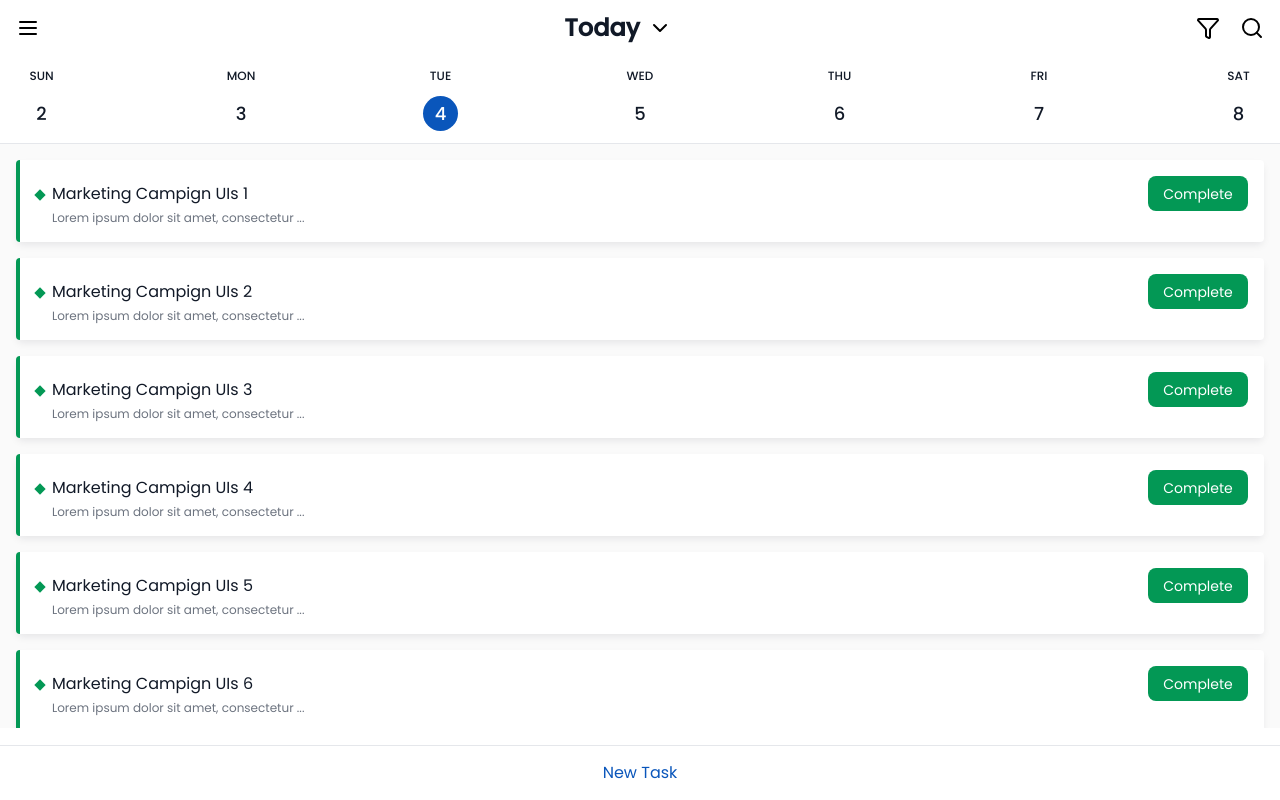
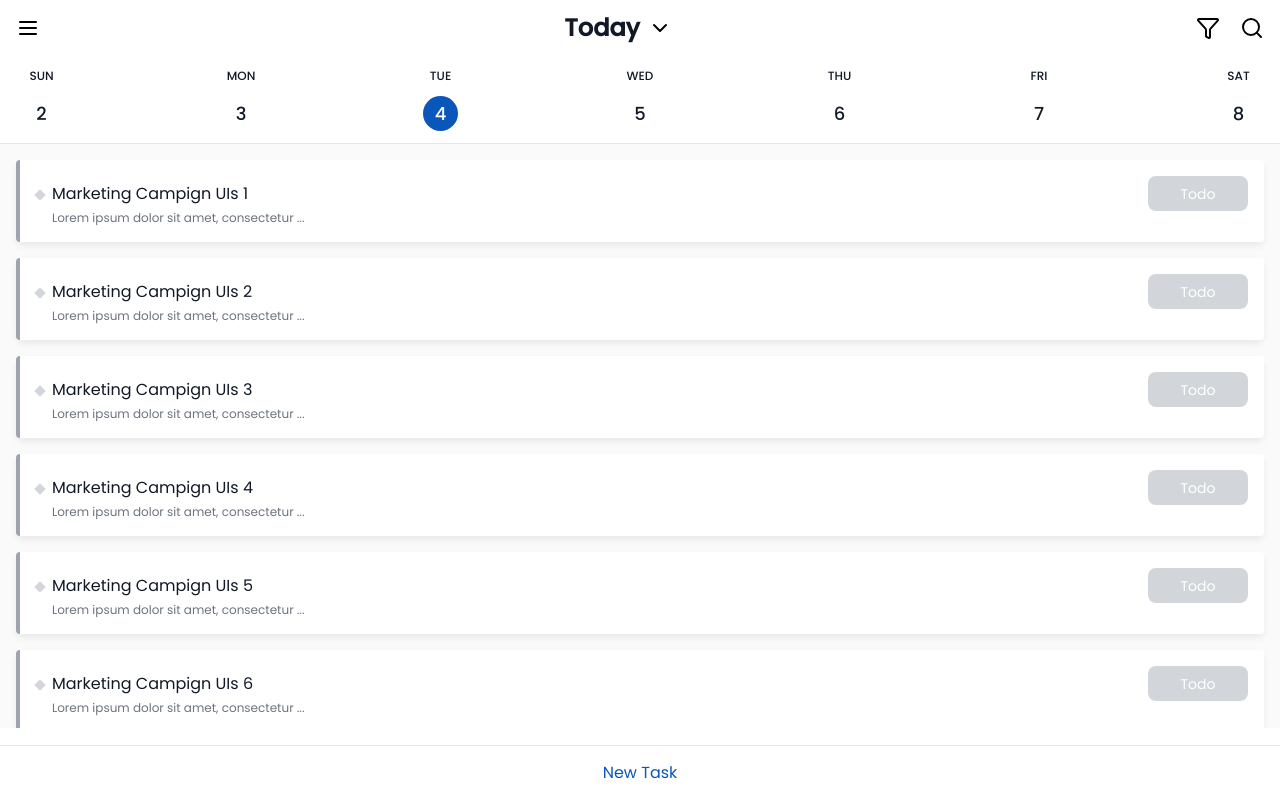
Before and after one commit to waiyanhtet1/todolist, a React (Vite) app: page / in a window 1280 px wide. Built offline with nearby package versions, Linux system fonts and the light colour scheme.

Commit message:
setup: state handling of date time and switch buttons

```diff
--- a/src/components/CardList.tsx
+++ b/src/components/CardList.tsx
@@ -6,19 +6,11 @@ const CardList = () => {
       {Array.from({ length: 15 }).map((_, i) => (
         <TodoCard
           key={i}
-          variant="complete"
+          variant="todo"
           title={`Marketing Campign UIs ${i + 1}`}
           text="Lorem ipsum dolor sit amet, consectetur adipiscing elit. Cras fringilla enim"
         />
       ))}
-      {/* <TodoCard
-        variant="todo"
-        title="Marketing Campign UIs"
-        text="Lorem ipsum dolor sit amet, consectetur adipiscing elit. Cras fringilla enim"
-      />
-      <TodoCard variant="processing" title="title" text="text" />
-
-      <TodoCard variant="complete" title="title" text="text" /> */}
     </div>
   );
 };
--- a/src/components/DateTimeInput.tsx
+++ b/src/components/DateTimeInput.tsx
@@ -11,11 +11,30 @@ const DateTimeInput = () => {
   const [endDate, setEndDate] = useState(new Date());
   const [endTime, setEndTime] = useState("10:00");
 
+  const [currentStatus, setCurrentStatus] = useState<
+    "todo" | "processing" | "complete"
+  >("todo");
+
+  const handleStatusChange = () => {
+    switch (currentStatus) {
+      case "todo":
+        setCurrentStatus("processing");
+        break;
+      case "processing":
+        setCurrentStatus("complete");
+        break;
+      case "complete":
+        setCurrentStatus("todo");
+        break;
+    }
+  };
+
   console.log("startDate", formatDateString(startDate));
   console.log("startTime", formatTime12Hour(startTime));
 
   console.log("endDate", formatDateString(endDate));
   console.log("endTime", formatTime12Hour(endTime));
+
   return (
     <div className="flex flex-col gap-2 shadow-medium p-3 rounded-sm">
       <DateTimeSelect
@@ -35,7 +54,22 @@ const DateTimeInput = () => {
 
       <div className="flex items-center justify-between px-4 pb-3 border-b border-border-natural">
         <p>Status</p>
-        <Button variant="todo">Todo</Button>
+        <Button
+          variant={
+            currentStatus === "todo"
+              ? "todo"
+              : currentStatus === "complete"
+              ? "success"
+              : "pending"
+          }
+          onClick={handleStatusChange}
+        >
+          {currentStatus === "todo"
+            ? "Todo"
+            : currentStatus === "complete"
+            ? "Complete"
+            : "Processing"}
+        </Button>
       </div>
     </div>
   );
--- a/src/components/Footer.tsx
+++ b/src/components/Footer.tsx
@@ -1,9 +1,13 @@
 import { Link } from "react-router-dom";
 
-const Footer = () => {
+type FooterProps = {
+  link: string;
+};
+
+const Footer = ({ link }: FooterProps) => {
   return (
     <Link
-      to="/new"
+      to={link}
       className="absolute bottom-0 w-full h-[55px] bg-base-white text-primary flex items-center justify-center border-t border-border-natural cursor-pointer hover:bg-border-natural transition duration-300 ease-in-out"
     >
       New Task
--- /dev/null
+++ b/src/components/NotificationControl.tsx
@@ -0,0 +1,25 @@
+import { useState } from "react";
+
+const NotificationControl = () => {
+  const [enabled, setEnabled] = useState(false);
+
+  return (
+    <div className="flex items-center justify-between shadow-medium px-5 py-3 rounded-sm">
+      <p>Notification</p>
+      <div>
+        <label className="relative inline-flex items-center cursor-pointer">
+          <input
+            type="checkbox"
+            className="sr-only peer"
+            checked={enabled}
+            onChange={() => setEnabled(!enabled)}
+          />
+          <div className="w-[51px] h-[31px] bg-neutral-active rounded-full peer-checked:bg-success transition duration-300"></div>
+          <div className="absolute top-[1px] left-[2px] w-[27px] h-[27px] shadow-medium bg-white rounded-full transition duration-300 peer-checked:translate-x-5"></div>
+        </label>
+      </div>
+    </div>
+  );
+};
+
+export default NotificationControl;
--- a/src/components/TodoCard.tsx
+++ b/src/components/TodoCard.tsx
@@ -1,3 +1,4 @@
+import { useState } from "react";
 import { cn } from "../utils/utils";
 import Button from "./Button";
 import DiamondSquare from "./DiamondSquare";
@@ -9,18 +10,38 @@ type TodoCardProps = {
 };
 
 const TodoCard = ({ variant, text, title }: TodoCardProps) => {
+  const [currentStatus, setCurrentStatus] = useState<
+    "todo" | "processing" | "complete"
+  >(variant);
+
+  const handleStatusChange = () => {
+    switch (currentStatus) {
+      case "todo":
+        setCurrentStatus("processing");
+        break;
+      case "processing":
+        setCurrentStatus("complete");
+        break;
+      case "complete":
+        setCurrentStatus("todo");
+        break;
+    }
+  };
+
+  console.log("currentStatus", currentStatus);
+
   return (
     <div
       className={cn(
         "bg-base-white border-l-4 shadow-medium p-4 rounded-sm",
-        variant === "todo" && "border-border-strong",
-        variant === "processing" && "border-primary",
-        variant === "complete" && "border-success"
+        currentStatus === "todo" && "border-border-strong",
+        currentStatus === "processing" && "border-primary",
+        currentStatus === "complete" && "border-success"
       )}
     >
       <div className="flex items-baseline justify-between">
         <div className="flex items-baseline gap-2">
-          <DiamondSquare variant={variant} />
+          <DiamondSquare variant={currentStatus} />
           <div className="flex flex-col gap-1">
             <p className="text-neutral-text">{title}</p>
             <p className="text-neutral-weak text-xs">
@@ -31,16 +52,17 @@ const TodoCard = ({ variant, text, title }: TodoCardProps) => {
 
         <Button
           variant={
-            variant === "todo"
+            currentStatus === "todo"
               ? "todo"
-              : variant === "complete"
+              : currentStatus === "complete"
               ? "success"
               : "pending"
           }
+          onClick={handleStatusChange}
         >
-          {variant === "todo"
+          {currentStatus === "todo"
             ? "Todo"
-            : variant === "complete"
+            : currentStatus === "complete"
             ? "Complete"
             : "Processing"}
         </Button>
--- a/src/pages/CreateNewPage.tsx
+++ b/src/pages/CreateNewPage.tsx
@@ -1,16 +1,21 @@
 import DateTimeInput from "../components/DateTimeInput";
 import Header from "../components/Header";
+import NotificationControl from "../components/NotificationControl";
 import TodoInput from "../components/TodoInput";
 
 const CreateNewPage = () => {
   return (
-    <>
+    <div className="relative h-screen overflow-hidden">
       <Header />
-      <div className="flex flex-col gap-9 px-5 py-4 bg-neutral-50">
+      <div className="flex flex-col gap-9 px-5 py-4 bg-neutral-50 overflow-scroll h-[83%] no-scrollbar">
         <TodoInput />
         <DateTimeInput />
+        <NotificationControl />
       </div>
-    </>
+      <div className="absolute bottom-0 w-full h-[55px] bg-base-white text-primary flex items-center justify-center border-t border-border-natural cursor-pointer hover:bg-border-natural transition duration-300 ease-in-out">
+        Add Task
+      </div>
+    </div>
   );
 };
 
--- a/src/pages/HomePage.tsx
+++ b/src/pages/HomePage.tsx
@@ -9,7 +9,7 @@ const HomePage = () => {
       <div className="overflow-scroll h-[73%] no-scrollbar">
         <CardList />
       </div>
-      <Footer />
+      <Footer link="/new" />
     </div>
   );
 };
```
